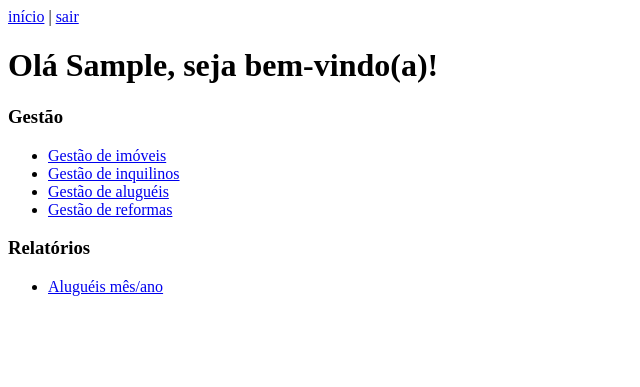
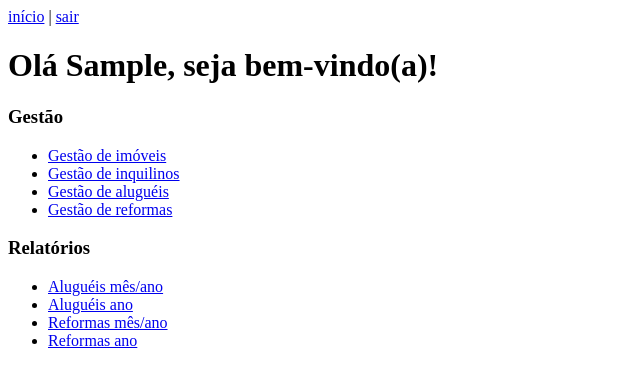
Before and after one commit to felipe-basina/imovelnanuvem, a Django app: page / in a window 1280 px wide. Shown: the top 387 px of the page, without its empty margins (0-640 px from the left). Run offline with Django 4.2, Linux system fonts and the light colour scheme; the visitor is signed in with stand-in values (Sample User, id 1).

Commit message:
Adicionado rotas para relatorios: aluguel por ano, reforma por mes e ano, reforma por ano.

```diff
--- a/innapp/templates/innapp/inicio.html
+++ b/innapp/templates/innapp/inicio.html
@@ -12,7 +12,10 @@
 
     <h3>Relatórios</h3>
     <ul>
-        <li><a href="/rel/aluguel/lista/ano">Aluguéis mês/ano</a></li>
+        <li><a href="/rel/aluguel/lista/mes">Aluguéis mês/ano</a></li>
+        <li><a href="/rel/aluguel/lista/ano">Aluguéis ano</a></li>
+        <li><a href="/rel/reforma/lista/mes">Reformas mês/ano</a></li>
+        <li><a href="/rel/reforma/lista/ano">Reformas ano</a></li>
     </ul>
 
 {% endblock %}
```
